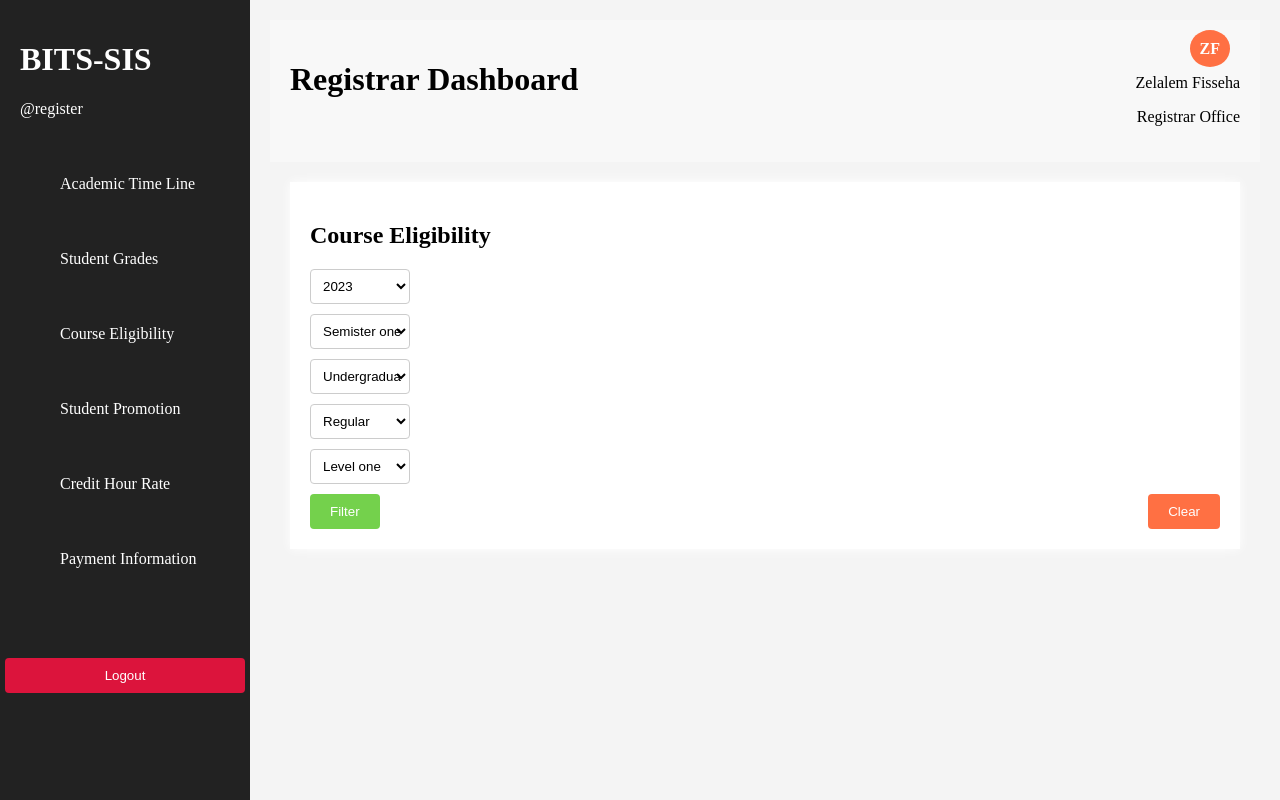
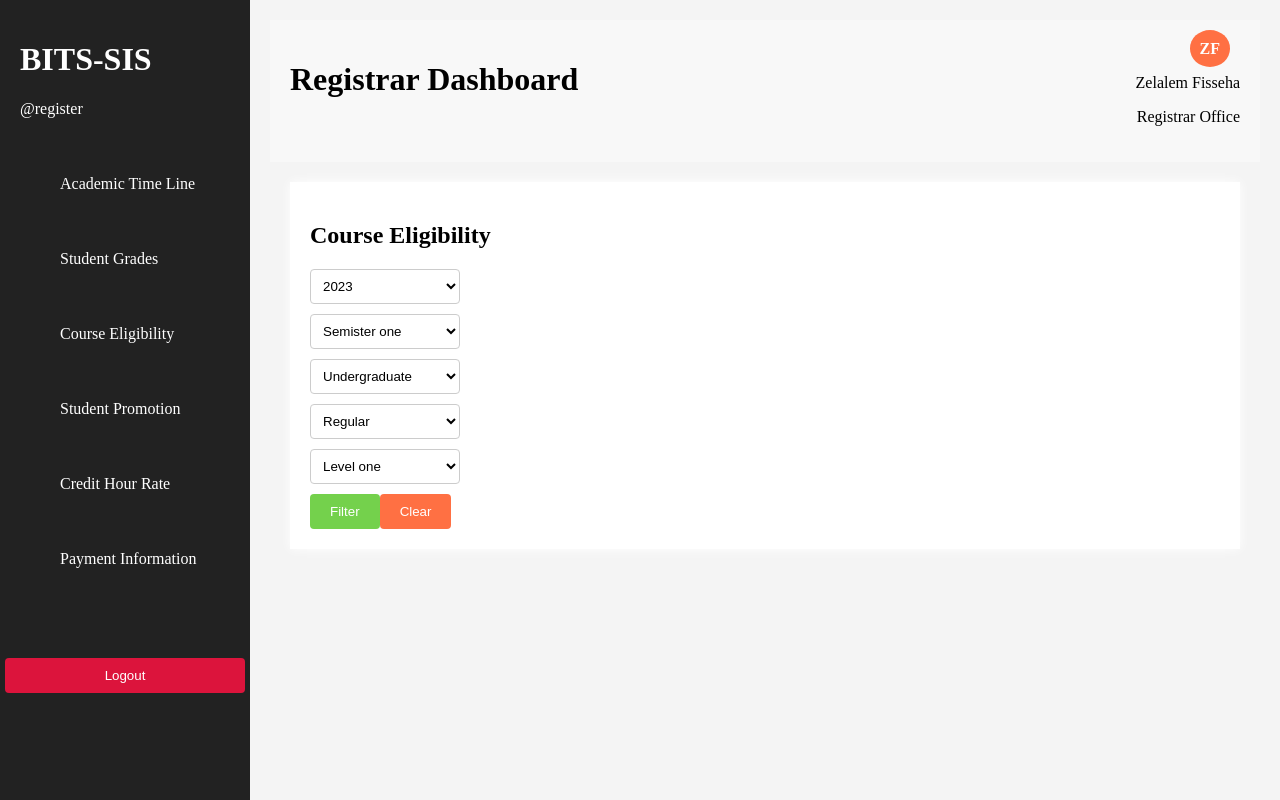
Before and after one commit to Zelalem-Fisseha/untitled8, a React (Vite) app: page / in a window 1280 px wide. Built offline with nearby package versions, Linux system fonts and the light colour scheme.

Commit message:
Update Form.css

```diff
--- a/src/Form.css
+++ b/src/Form.css
@@ -19,7 +19,7 @@
 
 select {
     display: flex;
-    width: 100px;
+    width: 150px;
     flex-direction: column;
     margin-bottom: 10px;
     padding: 8px;
@@ -29,7 +29,6 @@ select {
 }
 
 .form-buttons {
-    display: flex;
     justify-content: space-between;
 }
 
```
